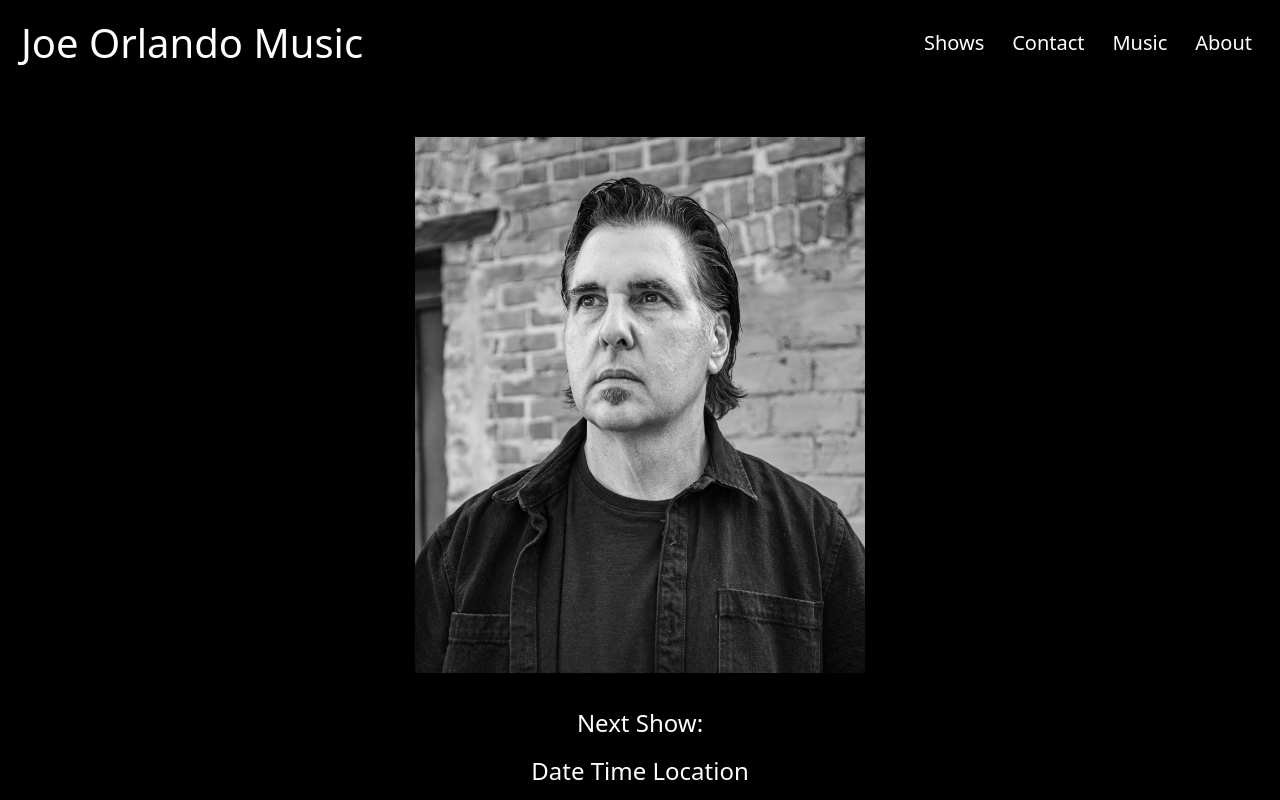
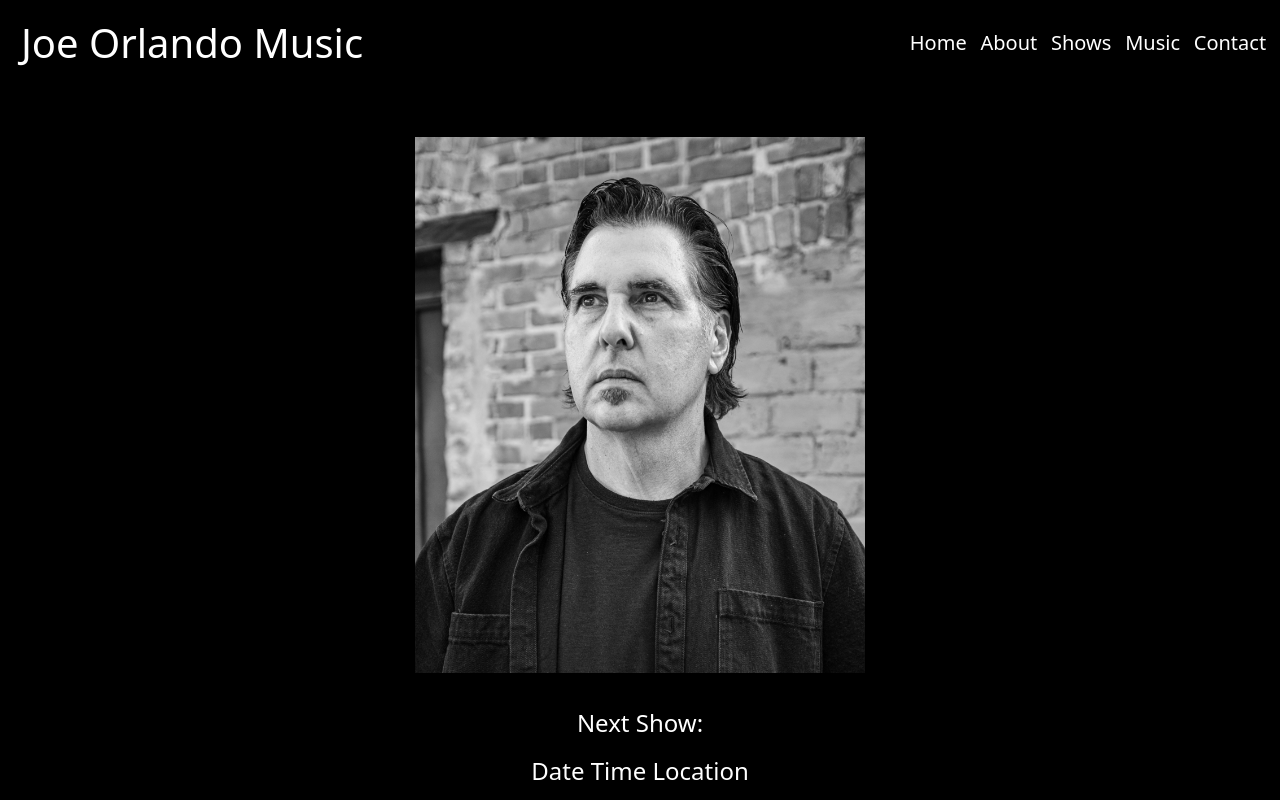
Before and after one commit to Robertjo97/JoeOrlandoMusic, a React (Vite) app: page / in a window 1280 px wide. Shown: the top 800 px of the page. Built offline with nearby package versions, Linux system fonts and the light colour scheme.

Commit message:
modify navbar

```diff
--- a/src/components/Navbar.jsx
+++ b/src/components/Navbar.jsx
@@ -2,10 +2,11 @@ const NavBar = () => {
   return (
     <nav>
       <ul>
+        <li>Home</li>
+        <li>About</li>
         <li>Shows</li>
+        <li>Music</li>
         <li>Contact</li>
-        <li>Music</li>
-        <li>About</li>
       </ul>
     </nav>
   );
```
